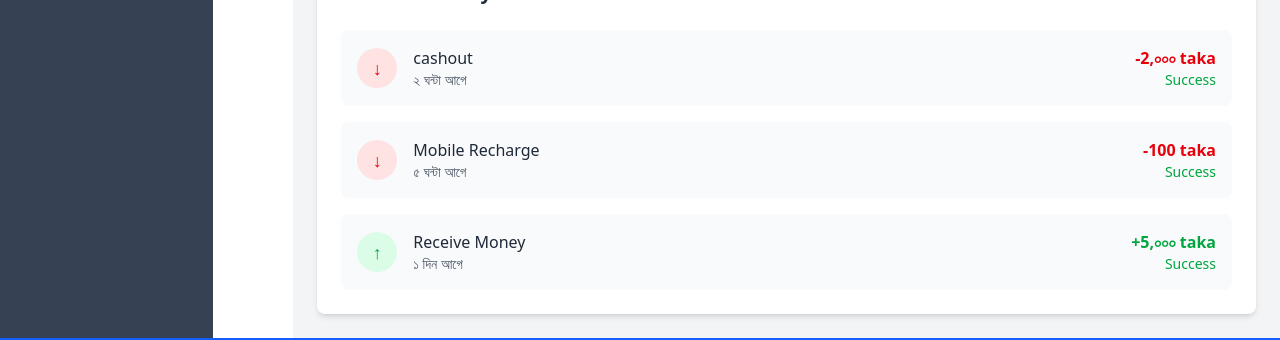
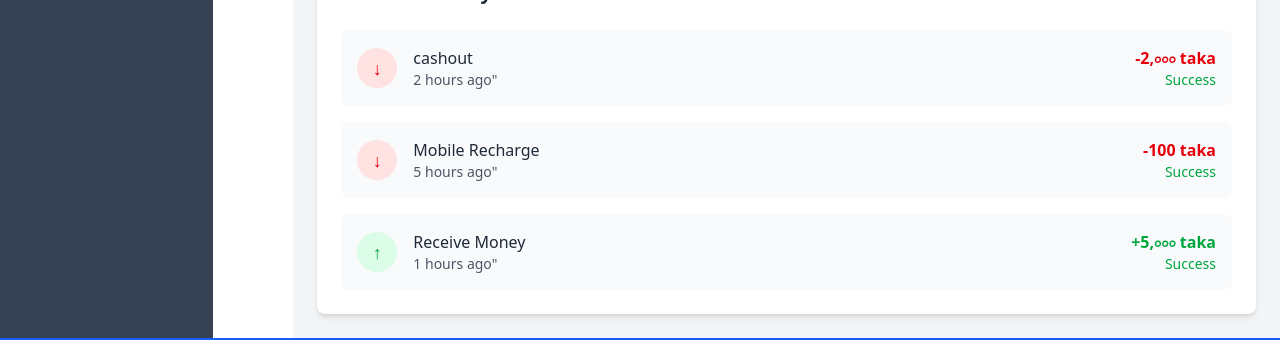
Before and after one commit to mithun41/digital-wallet-client, a React (Vite) app: page /dashboard/Profile in a window 1280 px wide. Shown: the part 963-1303 px from the top of the page. Built offline with nearby package versions, Linux system fonts and the light colour scheme.

Commit message:
dashboard layout and profile management completed

```diff
--- a/src/Pages/dashboard/Profile.jsx
+++ b/src/Pages/dashboard/Profile.jsx
@@ -185,9 +185,9 @@ const Profile = () => {
 
                 <div className="space-y-4">
                     {[
-                        { action: 'cashout', amount: '-2,০০০ taka', time: '২ ঘন্টা আগে', status: 'Success' },
-                        { action: 'Mobile Recharge', amount: '-100 taka', time: '৫ ঘন্টা আগে', status: 'Success' },
-                        { action: 'Receive Money', amount: '+5,০০০ taka', time: '১ দিন আগে', status: 'Success' }
+                        { action: 'cashout', amount: '-2,০০০ taka', time: '2 hours ago"', status: 'Success' },
+                        { action: 'Mobile Recharge', amount: '-100 taka', time: '5 hours ago"', status: 'Success' },
+                        { action: 'Receive Money', amount: '+5,০০০ taka', time: '1 hours ago"', status: 'Success' }
                     ].map((activity, index) => (
                         <div key={index} className="flex items-center justify-between p-4 bg-gray-50 rounded-lg">
                             <div className="flex items-center gap-4">
```
